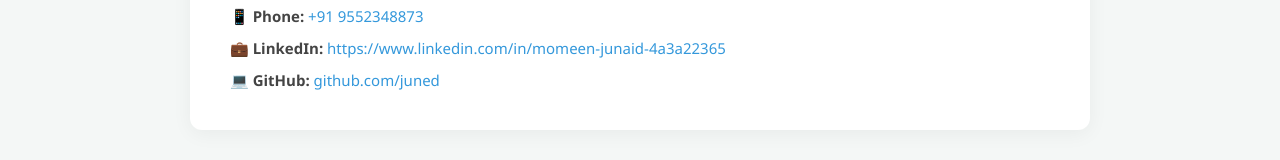
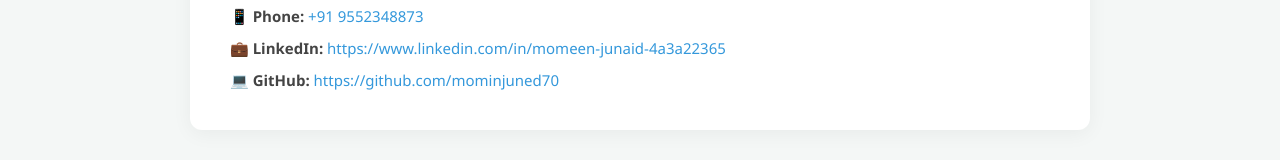
Before and after one commit to mominjuned70/My-Portfolio, a plain HTML site: page index.html in a window 1280 px wide. Shown: the part 1802-1962 px from the top of the page. Drawn offline with Linux system fonts and the light colour scheme.

Commit message:
Update index.html

```diff
--- a/index.html
+++ b/index.html
@@ -379,7 +379,7 @@
       <p>📧 <b>Email:</b> <a href="mailto:your_email@example.com">mominjunaid622@gmail.com</a></p>
       <p>📱 <b>Phone:</b> <a href="tel:+910000000000">+91 9552348873</a></p>
       <p>💼 <b>LinkedIn:</b> <a href="https://www.linkedin.com/in/momeen-junaid-4a3a22365"target="_blank">https://www.linkedin.com/in/momeen-junaid-4a3a22365</a></p>
-      <p>💻 <b>GitHub:</b> <a href="#" target="_blank">github.com/juned</a></p>
+      <p>💻 <b>GitHub:</b> <a href="https://github.com/mominjuned70" target="_blank">https://github.com/mominjuned70</a></p>
     </div>
   </section>
 
```
